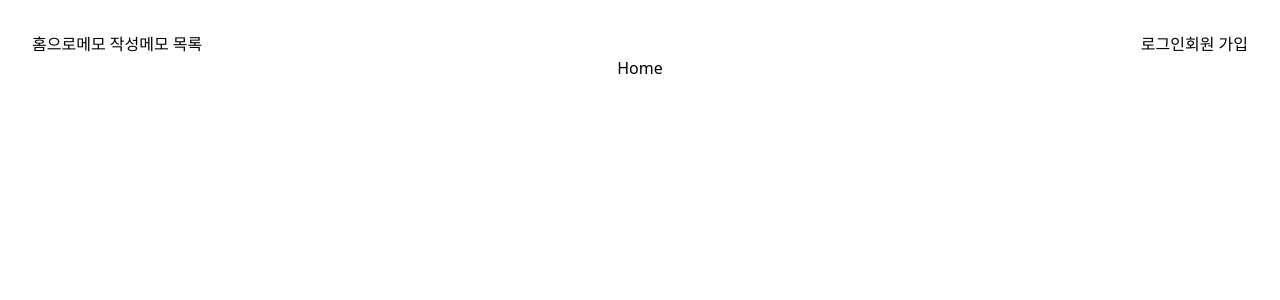
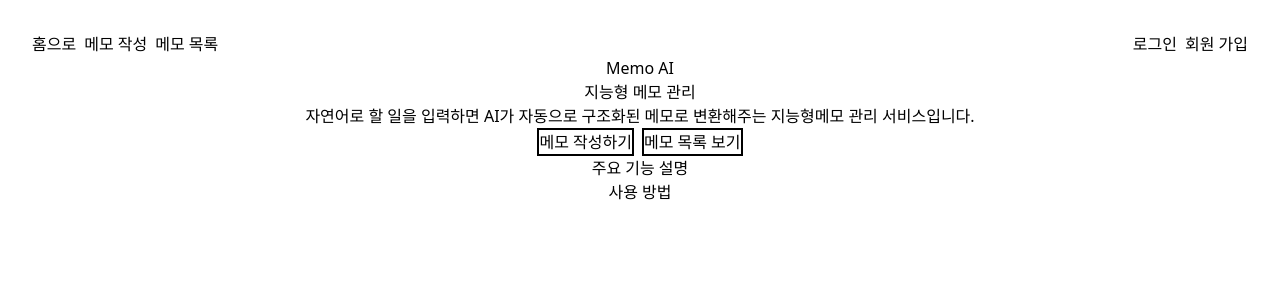
Before and after one commit to kablt-6362/practice-github, a React (Vite) app in the folder first-Project/react-project/: page / in a window 1280 px wide. Shown: the top 300 px of the page. Built offline with nearby package versions, Linux system fonts and the light colour scheme.

Commit message:
Home.jsx기본html

```diff
--- a/first-Project/react-project/src/Layout/RootLayout.jsx
+++ b/first-Project/react-project/src/Layout/RootLayout.jsx
@@ -5,12 +5,12 @@ export default function RootLayout() {
   return (
     <div>
       <div className="flex justify-between">
-        <div className="">
+        <div className="flex gap-2">
           <Link to={PATHS.INDEX}>홈으로</Link>
           <Link to={PATHS.MEMOCREAT}>메모 작성</Link>
           <Link to={PATHS.MEMOTITLE}>메모 목록</Link>
         </div>
-        <div className="">
+        <div className="flex gap-2">
           <Link to={PATHS.LOGIN}>로그인</Link>
           <Link to={PATHS.SIGNUP}>회원 가입</Link>
         </div>
--- a/first-Project/react-project/src/pasges/Home.jsx
+++ b/first-Project/react-project/src/pasges/Home.jsx
@@ -1,3 +1,23 @@
+import { Link } from "react-router-dom";
+import PATHS from "../Path/paths";
+
 export default function Home() {
-  return <div>Home</div>;
+  const ptag =
+    "자연어로 할 일을 입력하면 AI가 자동으로 구조화된 메모로 변환해주는 지능형메모 관리 서비스입니다.";
+
+  return (
+    <div>
+      <div id="header">
+        <h1>Memo AI</h1>
+        <h2>지능형 메모 관리</h2>
+        <p>{ptag}</p>
+        <div className="flex gap-2 justify-center">
+          <Link className="border-2 " to={PATHS.MEMOCREAT}>메모 작성하기</Link>
+          <Link className="border-2 " to={PATHS.MEMOTITLE}>메모 목록 보기</Link>
+        </div>
+      </div>
+      <div id="body">주요 기능 설명</div>
+      <div id="footer">사용 방법</div>
+    </div>
+  );
 }
```
